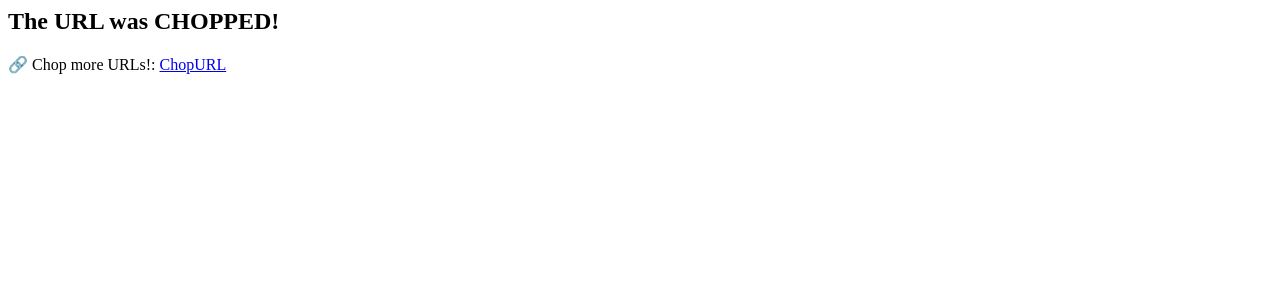
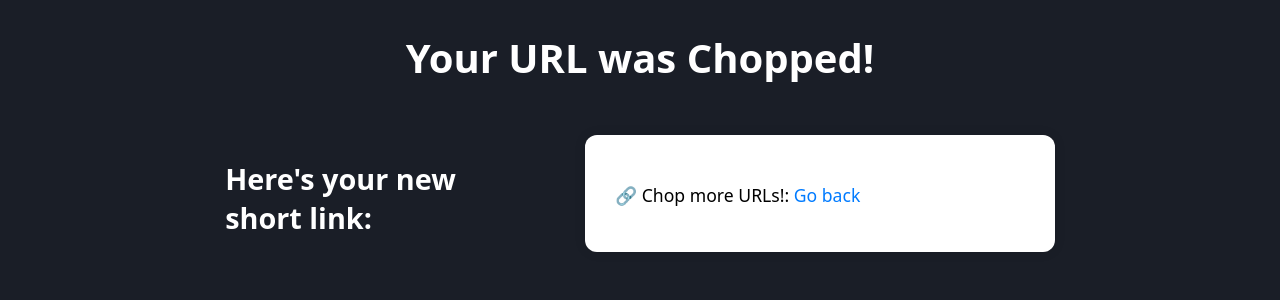
Before and after one commit to MMalpassi/ChopURL, a Django app: template url_shortener/chopURL/templates/result.html in a window 1280 px wide. Shown: the top 300 px of the page. Run offline with Django 5.2, Linux system fonts and the light colour scheme; the template is opened without the code that fills it, so the values that code supplies are empty.

Commit message:
style result.html

```diff
--- a/url_shortener/chopURL/templates/result.html
+++ b/url_shortener/chopURL/templates/result.html
@@ -1,11 +1,37 @@
-<h2>The URL was CHOPPED!</h2>
+<!DOCTYPE html>
+{% load static %}
+<html>
+    <head>
+        <link rel="stylesheet" type="text/css" href="{% static 'css/index.css' %}">
+        <title>ChopURL - Result</title>
+    </head>
+    <body>
+        <h1>Your URL was Chopped!</h1>
 
-{% if chop_short_url %}
-<p>🔗 ChopURL link: <a href="{{chop_short_url.short_code}}">{{ request.build_absolute_uri }}/{{ chop_short_url.short_code }}</a></p>
-{% endif %}
+        <div class="main-container">
+            <div class="description">
+                <h2>Here's your new short link:</h2>
+            </div>
 
-{% if pyservice_short_url %}
-<p>🌐 Pyshorteners link (TinyURL): <a href="{{url}}">{{ pyservice_short_url }}</a></p>
-{% endif %}
+            <div class="result-box">
+                {% if chop_short_url %}
+                    <p>🔗 ChopURL link:
+                        <a href="/{{ chop_short_url.short_code }}">
+                            {{ request.build_absolute_uri }}/{{ chop_short_url.short_code }}
+                        </a>
+                    </p>
+                {% endif %}
 
-<p>🔗 Chop more URLs!: <a href="http://localhost:8000/">ChopURL</a></p>
+                {% if pyservice_short_url %}
+                    <p>🌐 Pyshorteners link (TinyURL):
+                        <a href="{{ pyservice_short_url }}">
+                            {{ pyservice_short_url }}
+                        </a>
+                    </p>
+                {% endif %}
+
+                <p>🔗 Chop more URLs!: <a href="http://localhost:8000/">Go back</a></p>
+            </div>
+        </div>
+    </body>
+</html>
--- a/url_shortener/static/css/index.css
+++ b/url_shortener/static/css/index.css
@@ -68,3 +68,28 @@ button {
 button:hover {
     background-color: #0056b3;
 }
+
+/*Result*/
+.result-box {
+    width: 40%;
+    display: flex;
+    flex-direction: column;
+    padding: 30px;
+    background-color: white;
+    border-radius: 12px;
+    box-shadow: 0 0 12px rgba(0, 0, 0, 0.1);
+    font-size: 1.1rem;
+}
+
+.result-box p {
+    margin-bottom: 15px;
+}
+
+.result-box a {
+    color: #007bff;
+    text-decoration: none;
+}
+
+.result-box a:hover {
+    text-decoration: underline;
+}
```
